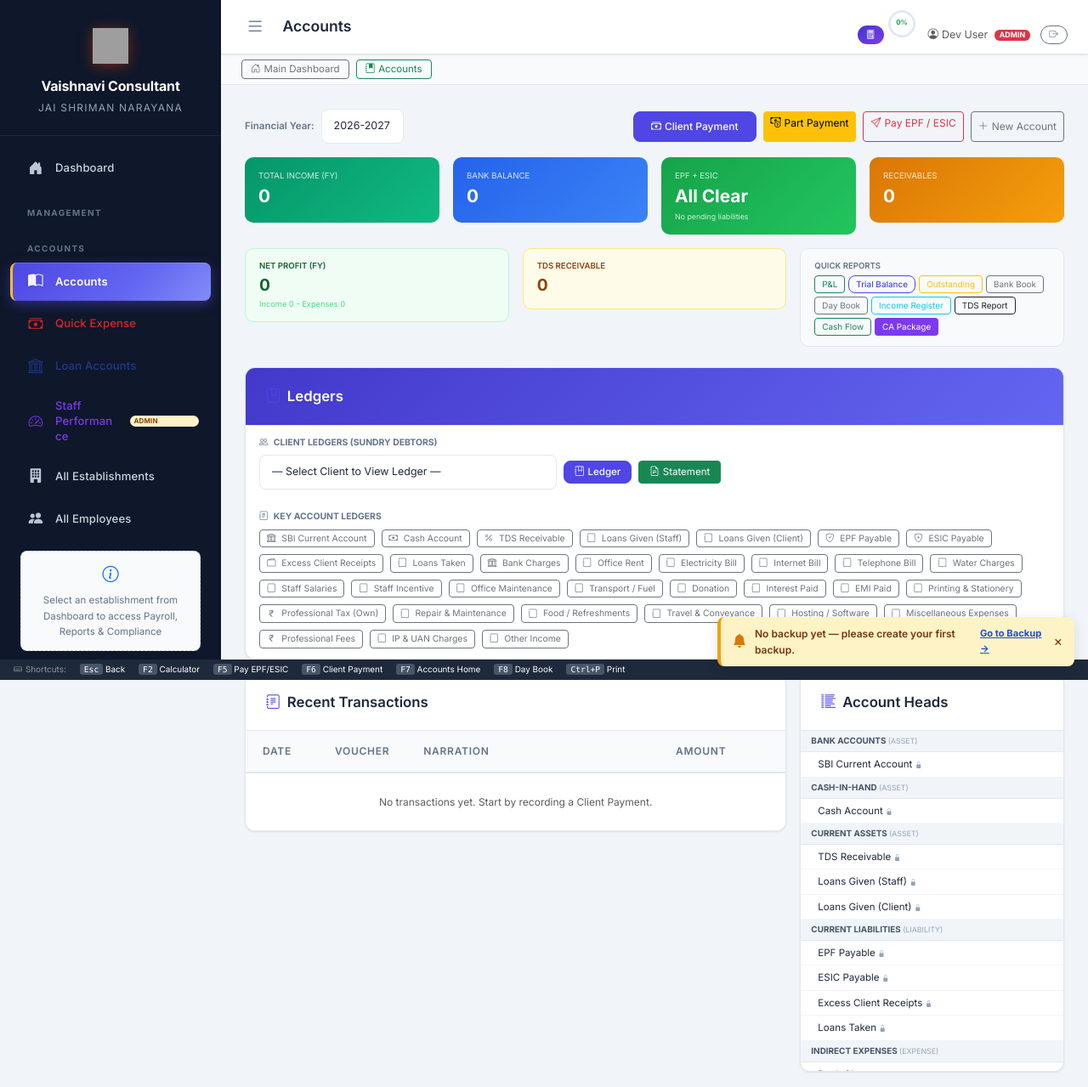
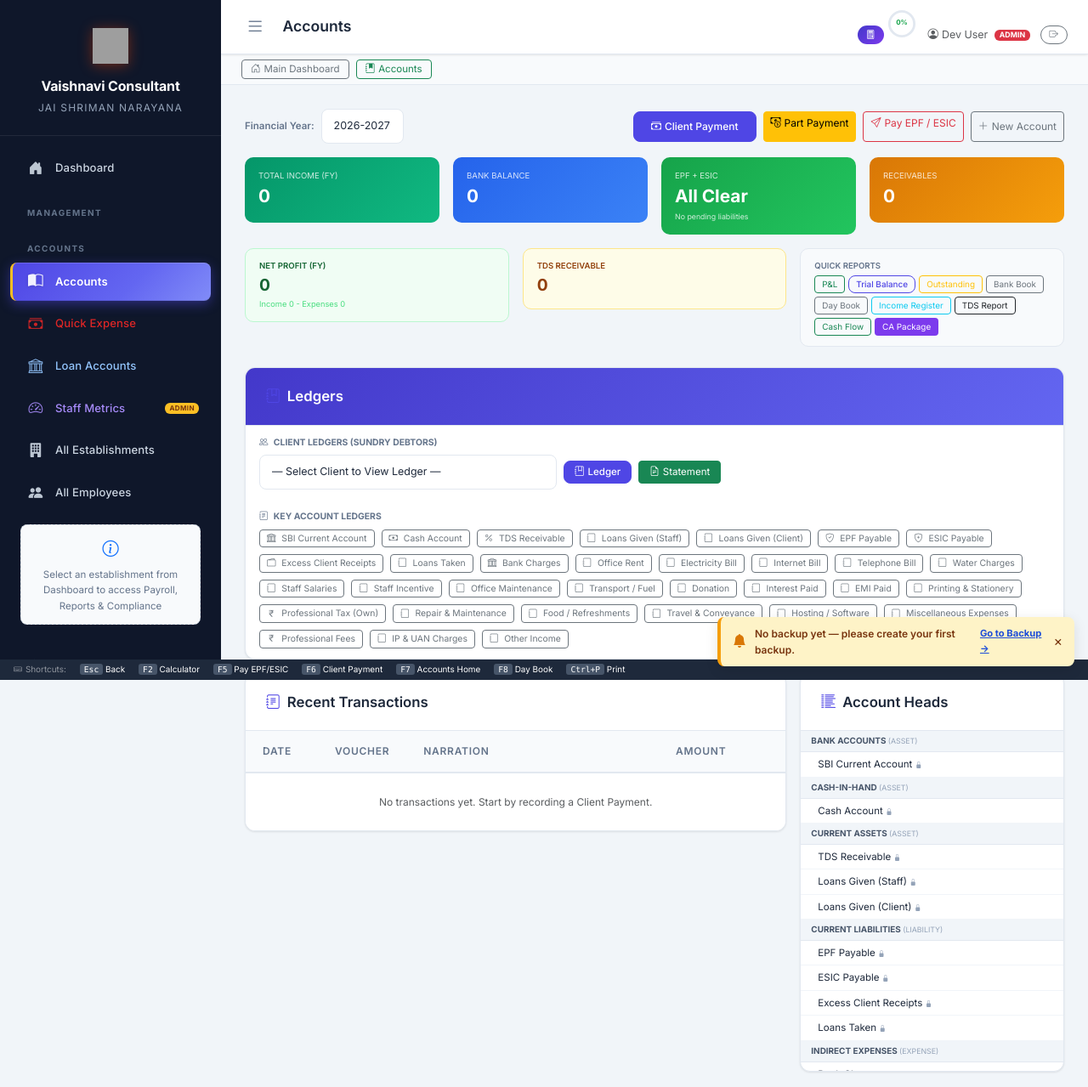
Before and after one commit to bagathsingh59-sudo/erp-vaishnavi-consultant, a Flask app: page /accounts in a window 1280 px wide. Shown: the top 1279 px of the page at 85% size. Run offline with Flask 2, Linux system fonts and the light colour scheme; data comes from the database, SQL or seed files in the repository; data that the repository does not hold is empty; parts of the project's set-up code (start-up, migrations or seed data) failed here and were passed over; some libraries are stand-ins or nearby versions; grey boxes are pictures that could not be loaded.

Commit message:
Sidebar: fix Loan Accounts visibility + shorten long labels for compact ADMIN items
ISSUES REPORTED (from user screenshot):
1. "Staff Performance" still wrapping to 3 lines
2. "Filing Status Matrix" still wrapping to 3 lines
3. "Loan Accounts" almost invisible (dark navy on dark navy background)

ROOT CAUSES:
1-2. Inline ADMIN badge with bulky padding (1px 5px), combined with long
     label text, pushed the text span into 2-3 line wrap even though the
     labels themselves weren't that long.
3.   Loan Accounts had inline color="#1e3a8a" (dark navy) which matched
     the sidebar background exactly — making it almost unreadable.

FIXES:

1. Loan Accounts color (frontend/templates/base.html)
   Inline style on link + icon: #1e3a8a → #93c5fd (blue-300, bright)
   Now clearly visible on dark navy sidebar.

2. Staff Performance relabeled
   "Staff Performance" → "Staff Metrics" (shorter, same meaning)
   Icon color: #7c3aed → #a78bfa (light purple, more visible)

3. Filing Status Matrix relabeled
   "Filing Status Matrix" → "Filing Matrix" (shorter, same meaning)
   Icon + link color: #7c3aed → #a78bfa

4. New compact ADMIN tag (CSS class)
   Replaced inline badge style with .admin-tag class:
   • flex: 0 0 auto  — no grow/shrink, minimum space
   • white-space: nowrap — never wraps the tag itself
   • Tight padding + bright gold background
   • Auto-adjusts color on active state for contrast
   • Used on both "Staff Metrics" and "Filing Matrix"

COLOR CHOICES (all from Tailwind palette):
  blue-300    #93c5fd  (Loan Accounts — readable on dark)
  purple-400  #a78bfa  (Admin items — lighter variant of indigo)
  amber-400   #fbbf24  (ADMIN tag background)
  amber-900   #78350f  (ADMIN tag text)

RESULT:
  • All items fit on ONE line now ✓
  • Loan Accounts clearly visible ✓
  • ADMIN tag compact and unobtrusive ✓
  • Consistent spacing across all menu items ✓

Co-Authored-By: Claude Opus 4.6 <noreply@anthropic.com>

```diff
--- a/frontend/static/css/style.css
+++ b/frontend/static/css/style.css
@@ -145,6 +145,29 @@ body {
     flex: 1;                                     /* span takes available space */
     word-break: break-word;                      /* gracefully wrap long text */
     min-width: 0;                                /* allow flex child to shrink */
+}
+
+/* Compact ADMIN tag — tight padding so it doesn't push text to wrap */
+.sidebar-link span.admin-tag {
+    flex: 0 0 auto;                              /* don't grow/shrink */
+    font-size: 0.5rem;
+    font-weight: 800;
+    padding: 1px 5px;
+    border-radius: 6px;
+    background: #fbbf24;
+    color: #78350f;
+    letter-spacing: 0.05em;
+    margin-left: 4px;
+    line-height: 1.4;
+    align-self: center;
+    text-transform: uppercase;
+    white-space: nowrap;
+}
+
+/* Active state: ADMIN tag adjusts to stay visible on indigo bg */
+.sidebar-link.active span.admin-tag {
+    background: rgba(251, 191, 36, 0.95);        /* bright gold stays visible */
+    color: #000;
 }
 
 /* Hover: gentle indigo wash, brighten text, slight rightward slide */
--- a/frontend/templates/base.html
+++ b/frontend/templates/base.html
@@ -182,16 +182,16 @@
             </a>
             <a href="{{ url_for('loan.loan_home') }}"
                class="sidebar-link {% if request.endpoint and request.endpoint.startswith('loan.') %}active{% endif %}"
-               style="color:#1e3a8a;">
-                <i class="bi bi-bank" style="color:#1e3a8a;"></i>
+               style="color:#93c5fd;">
+                <i class="bi bi-bank" style="color:#93c5fd;"></i>
                 <span>Loan Accounts</span>
             </a>
             <a href="{{ url_for('admin.staff_performance') }}"
                class="sidebar-link {% if request.endpoint in ('admin.staff_performance', 'admin.reassign_staff_clients') %}active{% endif %}"
-               style="color:#7c3aed;">
-                <i class="bi bi-speedometer2" style="color:#7c3aed;"></i>
-                <span>Staff Performance</span>
-                <span style="font-size:0.5rem; background:#fef3c7; color:#92400e; padding:1px 5px; border-radius:8px; margin-left:4px; font-weight:700;">ADMIN</span>
+               style="color:#a78bfa;">
+                <i class="bi bi-speedometer2" style="color:#a78bfa;"></i>
+                <span>Staff Metrics</span>
+                <span class="admin-tag">ADMIN</span>
             </a>
             {% endif %}
 
@@ -236,10 +236,10 @@
         {% if clerk_user and clerk_user.is_admin %}
         <a href="{{ url_for('daily_mis.filing_matrix') }}"
            class="sidebar-link {% if request.endpoint == 'daily_mis.filing_matrix' %}active{% endif %}"
-           style="color:#7c3aed;">
-            <i class="bi bi-grid-3x3-gap-fill" style="color:#7c3aed;"></i>
-            <span>Filing Status Matrix</span>
-            <span style="font-size:0.5rem; background:#fef3c7; color:#92400e; padding:1px 5px; border-radius:8px; margin-left:4px; font-weight:700;">ADMIN</span>
+           style="color:#a78bfa;">
+            <i class="bi bi-grid-3x3-gap-fill" style="color:#a78bfa;"></i>
+            <span>Filing Matrix</span>
+            <span class="admin-tag">ADMIN</span>
         </a>
         {% endif %}
 
```
